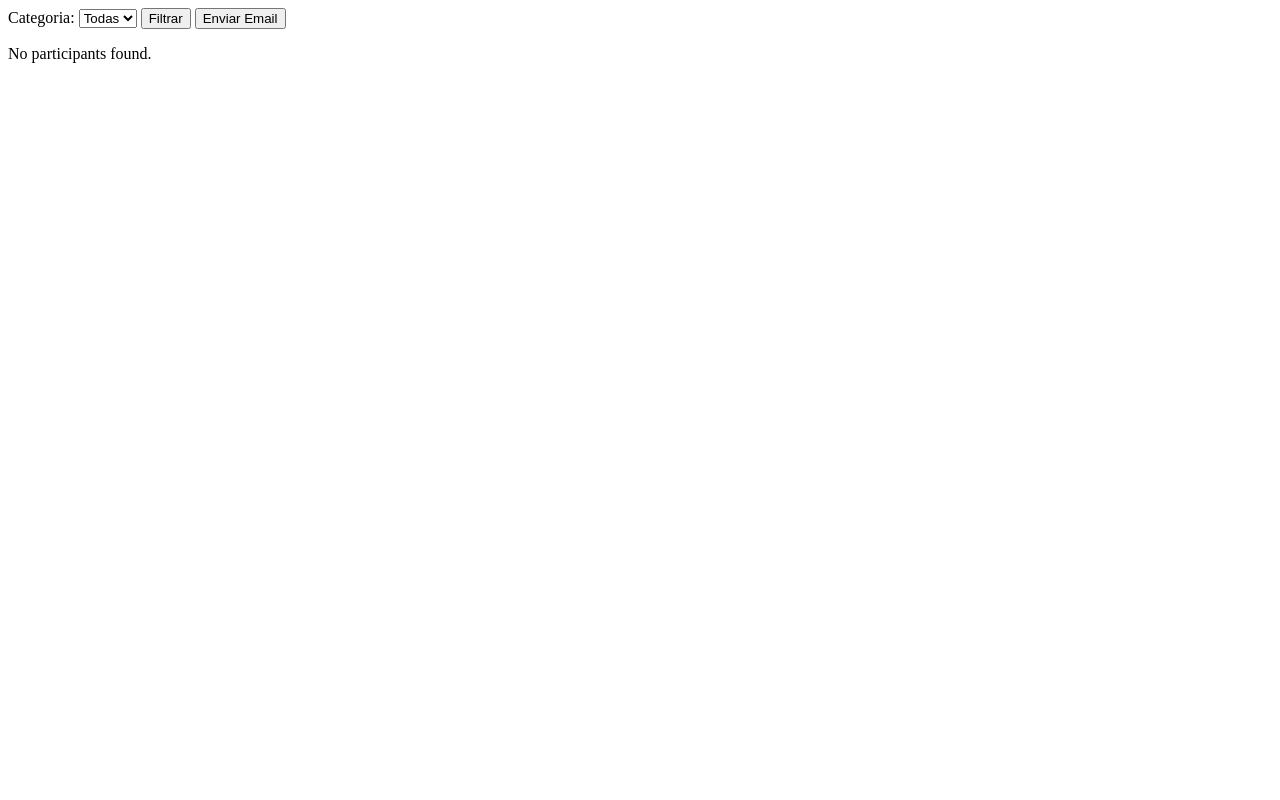
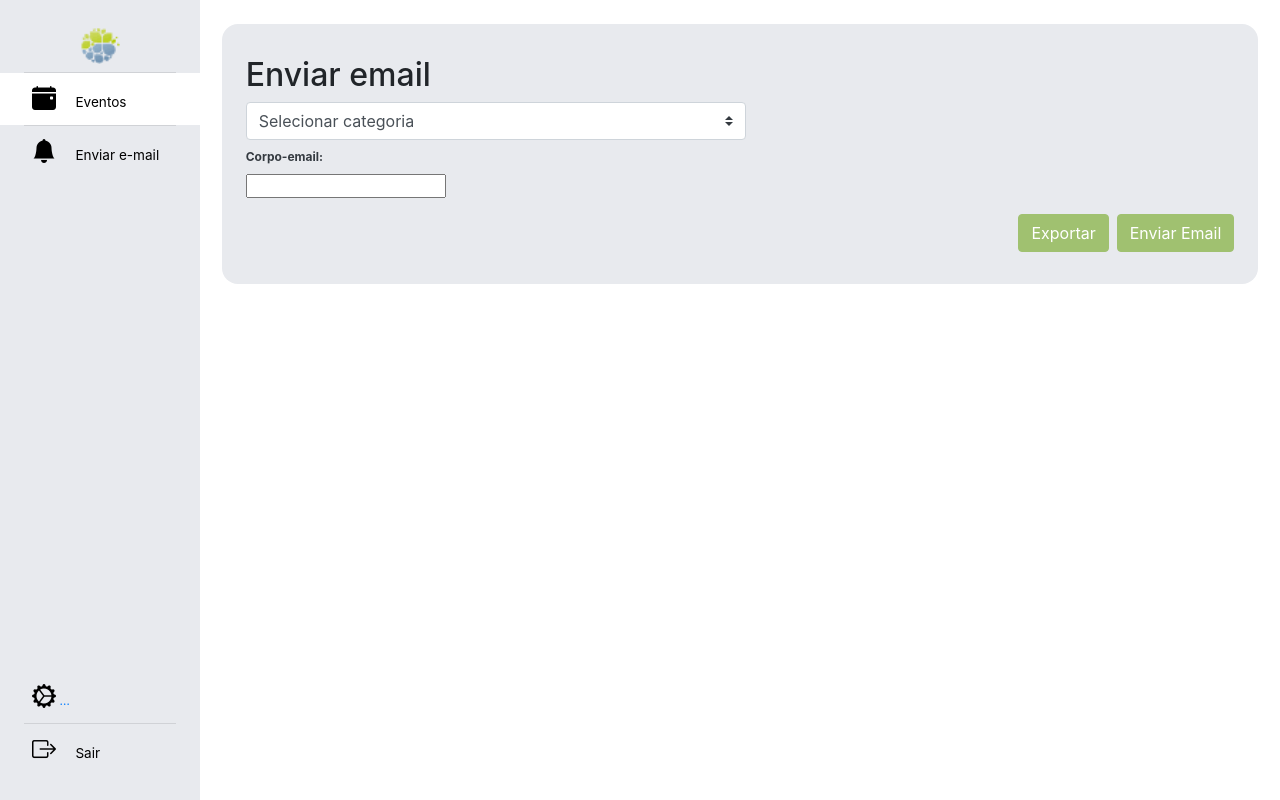
Before and after one commit to viezzer/EventEco, a Django app: page /eventos/email/ in a window 1280 px wide. Run offline with Django 5.2, Linux system fonts and the light colour scheme; data that the repository does not hold is empty; some libraries are stand-ins or nearby versions.

Commit message:
finish email screen

```diff
--- /dev/null
+++ b/mysite/eventos/static/css/email.css
@@ -0,0 +1,31 @@
+.email-card {
+    background-color: #E8EAEE;
+    border-radius: 1rem;
+    padding: 2rem 1.5rem;
+    display: flex;
+    flex-direction: column;
+}
+
+.email-card > .form-group {
+    max-width: 750px;
+}
+
+.email-card > form > select {
+    max-width: 500px;
+}
+
+.btn-primary{
+    background-color: #A0C170;
+    border-color: #A0C170;
+}
+
+.btn-primary:hover {
+    background-color: #8ba762;
+    border-color: #8ba762;
+}
+
+.btn-primary:focus-within,
+.btn-primary:focus-visible {
+    background-color: #8ba762;
+    border-color: #8ba762;
+}
--- a/mysite/eventos/templates/email.html
+++ b/mysite/eventos/templates/email.html
@@ -1,24 +1,38 @@
-<form method="get">
-    {% csrf_token %}
-    <label for="category">Categoria:</label>
-    <select name="category" id="category">
-        <option value="Todas">Todas</option>
-        {% for category in categories %}
-            <option value="{{ category }}" {% if category == selected_category %}selected{% endif %}>{{ category}}</option>
-        {% endfor %}
-    </select>
+{% extends "layout.html" %}
 
-    <button type="submit" name="action" value="filter">Filtrar</button>
-    <button type="submit" name="action" value="send_email">Enviar Email</button>
-</form>
+{% load static %}
 
-{% if participants %}
-    <h2>Filtered Participants:</h2>
-    <ul>
-        {% for participant in participants %}
-            <li>{{ participant.name }} - {{ participant.email }}</li>
-        {% endfor %}
-    </ul>
-{% else %}
-    <p>No participants found.</p>
-{% endif %}
+{% block title %}EventEco • Enviar e-mail{% endblock title %}
+
+{% block extra_css %}
+    <link rel="stylesheet" href="{% static 'css/email.css' %}" type="text/css">
+{% endblock extra_css %}
+
+{% block content %}
+<div class="col-md-10 mx-auto px-10 py-4">
+    <div class="email-card">
+        <h2>
+            Enviar email
+        </h2>
+        <form method="get">
+            {% csrf_token %}
+            <select class="custom-select " name="category" id="category" placeholder="Selecionar categoria">
+                <option value="-">Selecionar categoria</option>
+                {% for category in categories %}
+                    <option value="{{ category }}" {% if category == selected_category %}selected{% endif %}>{{ category}}</option>
+                {% endfor %}
+            </select>
+            {{ form_class.media }}
+            {% for field in form_class %}
+            <div class="form-group mt-2">
+                <div><label for="{{ field.id_for_label }}" class="text-dark font-weight-bold">Corpo-email: </label></div>
+                {{ field }}
+            </div>
+            {% endfor %}
+            <button type="submit" name="action" value="send_email" class="btn btn-primary float-right">Enviar Email</button>
+            <button type="submit" name="action" value="export" class="btn btn-primary float-right mr-2">Exportar</button>
+        </form>
+    </div>
+</div>
+
+{% endblock content %}
--- a/mysite/eventos/views.py
+++ b/mysite/eventos/views.py
@@ -1,4 +1,9 @@
+from email.mime.multipart import MIMEMultipart
+from email.mime.text import MIMEText
+from django.http import HttpResponse
 from django.shortcuts import render
+
+from .forms import EditDetailEventEcoForm
 from .services import DataService
 from .utils import *
 
@@ -36,6 +41,10 @@ def enviar_email_evento(request):
     participants = []
     selected_category = request.GET.get('category')
     action = request.GET.get('action')
+    content = request.GET.get('detail')
+
+    print(request.GET)
+    form_class = EditDetailEventEcoForm
 
     if selected_category:
         # Filtre os participantes com base na categoria selecionada
@@ -45,10 +54,23 @@ def enviar_email_evento(request):
         # Enviar email para os participantes filtrados
         to_emails = [participant.email for participant in participants]
         subject = "EventEco"
-        content = "Conteúdo do email."
-        # print(send_mailer_send_email(to_emails, subject, content))
+        content = content
         send_test_email(to_emails,subject,content)
-    return render(request, 'email.html', {'categories': categories, 'selected_category': selected_category,'participants': participants})
+
+    if action == 'export':
+        subject = "EventEco"
+        body = content
+
+        if not body:
+            body = "Sem conteúdo disponível."
+        email_content = f"Subject: {subject}\n"
+        email_content += f"To: {', '.join([participant.email for participant in participants]) if participants else 'sem_destinatarios@example.com'}\n\n"
+        email_content += body
+        response = HttpResponse(email_content, content_type='text/plain')
+        response['Content-Disposition'] = 'attachment; filename="email.txt"'
+        return response
+
+    return render(request, 'email.html', {'categories': categories, 'selected_category': selected_category,'participants': participants, 'form_class': form_class })
 
 def index(request):
     service = DataService()
```
